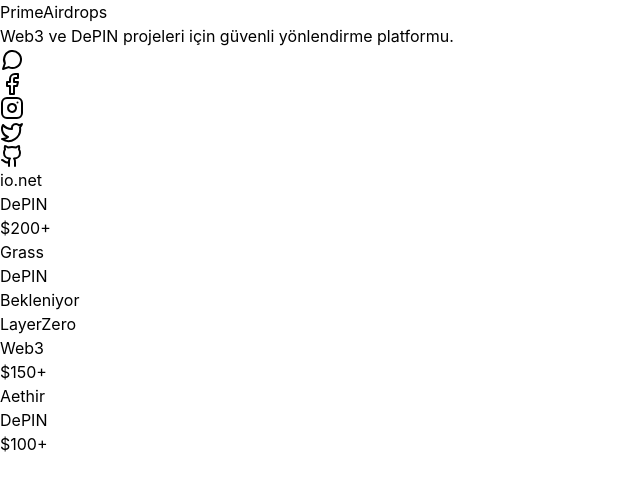
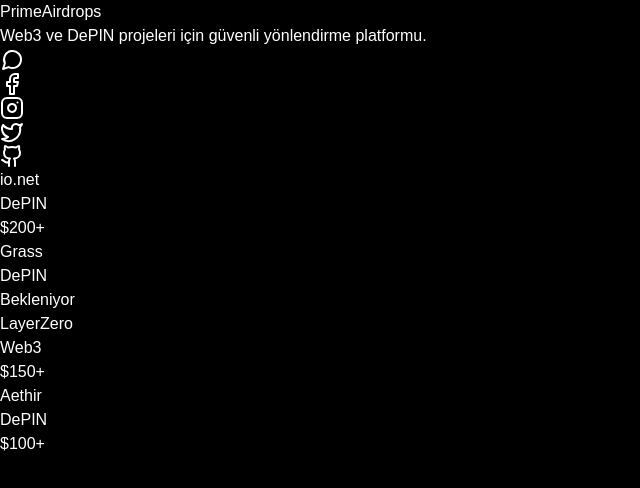
Before and after one commit to wichlene/primeairdrops, a React (Vite) app: page / in a window 1280 px wide. Shown: the top 488 px of the page, without its empty margins (0-640 px from the left). Built offline with nearby package versions, Linux system fonts and the light colour scheme.

Commit message:
Update index.css

```diff
--- a/src/index.css
+++ b/src/index.css
@@ -1,8 +1,11 @@
-
 @tailwind base;
 @tailwind components;
 @tailwind utilities;
 
 body {
-  font-family: 'Inter', sans-serif;
+  background-color: black;
+  color: white;
+  font-family: sans-serif;
+  margin: 0;
+  padding: 0;
 }
```
